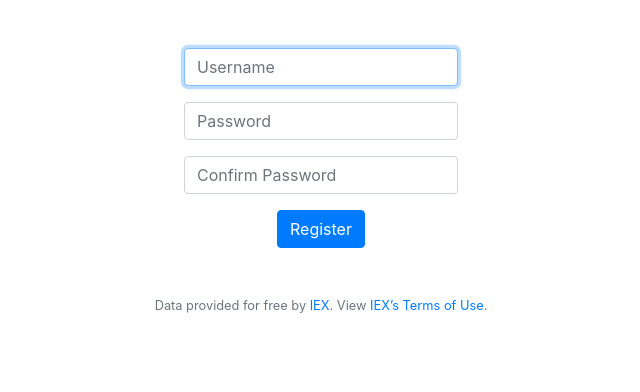
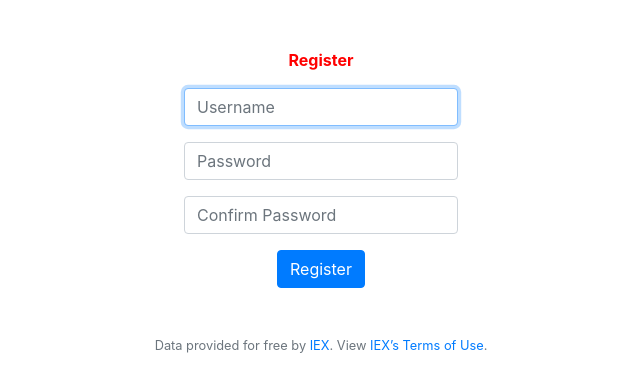
Before and after one commit to ChristianGracia/Harvard-cs50, a Flask app: page /register in a window 1280 px wide. Shown: the part 76-468 px from the top of the page, without its empty margins (319-959 px from the left). Run offline with Flask 2, Linux system fonts and the light colour scheme; some libraries are stand-ins or nearby versions.

Commit message:
added register header

```diff
--- a/problem-set-8/finance/templates/register.html
+++ b/problem-set-8/finance/templates/register.html
@@ -5,6 +5,7 @@
 {% endblock %}
 
 {% block main %}
+<p style="color: red; font-weight: bold">Register</p>
 <form action="/register" method="post">
     <div class="form-group">
         <input autocomplete="off" autofocus class="form-control" name="username" placeholder="Username" type="text">
```
